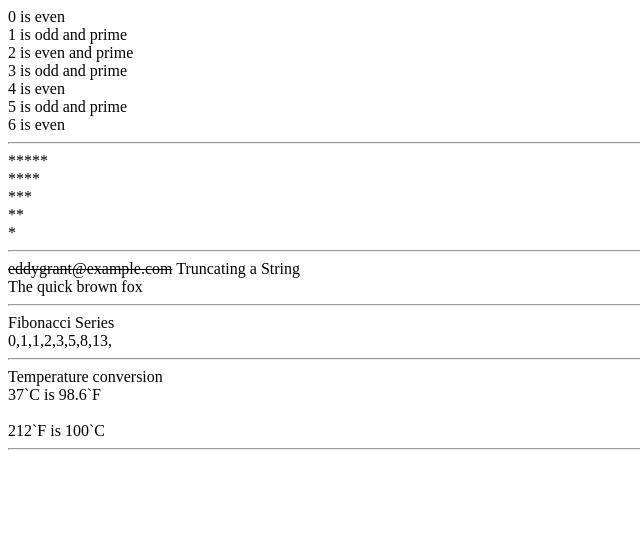
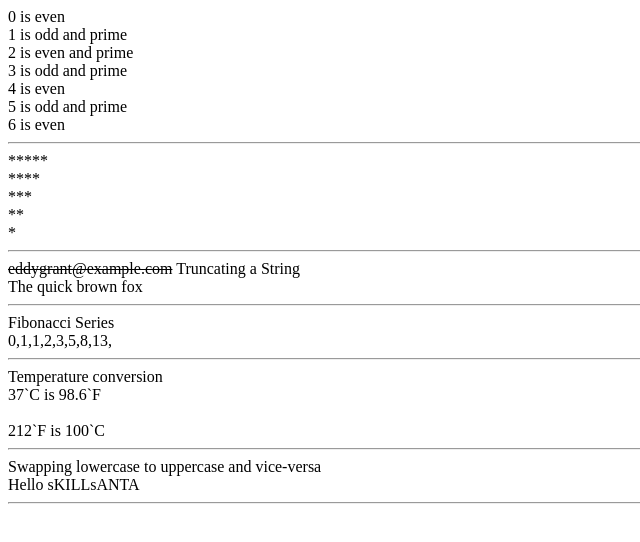
Before and after one commit to mrrakesh1318/web_development_skillsanta, a plain HTML site: page index.html in a window 1280 px wide. Shown: the whole page, without its empty margins (0-640 px from the left). Drawn offline with Linux system fonts and the light colour scheme.

Commit message:
Update index.html

```diff
--- a/index.html
+++ b/index.html
@@ -13,5 +13,6 @@
     <script src="js/truncate.js"></script>
     <script src="js/fibo.js"></script>
     <script src="js/temp.js"></script>
+    <script src="js/swap_case.js"></script>
 </body>
 </html>
```
